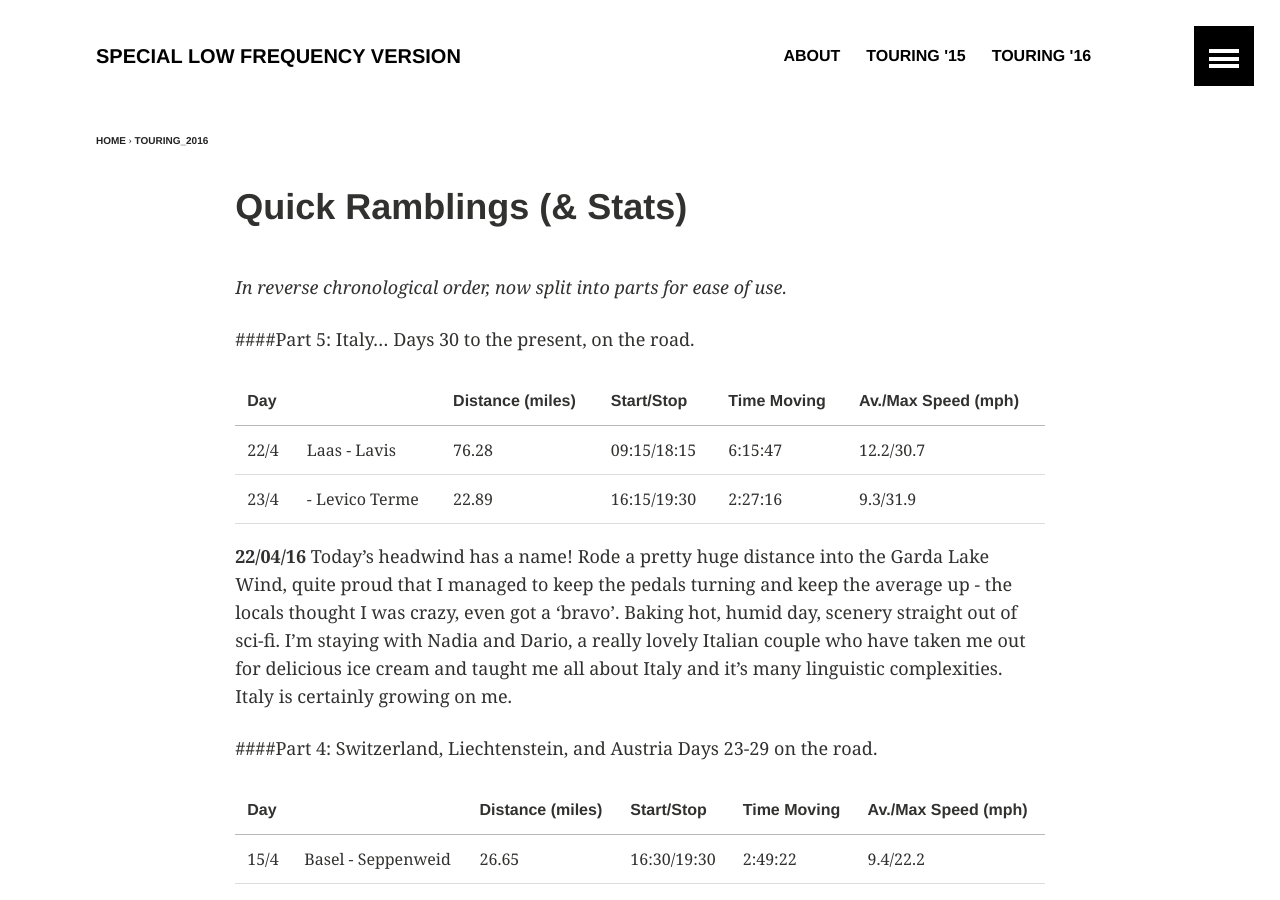
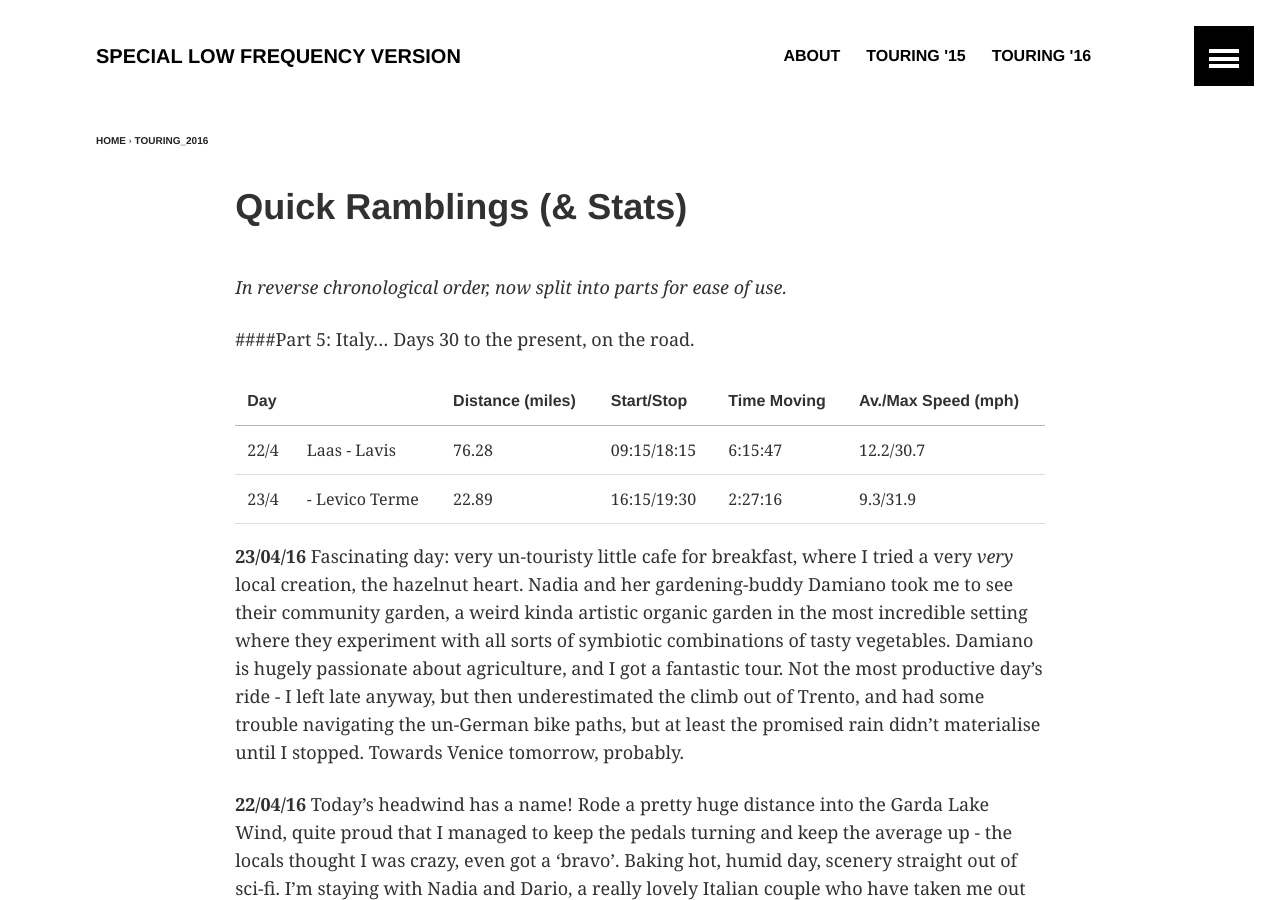
Before and after one commit to ArthurStart/git-blog, a Jekyll site: the page built from _posts/touring/2016-03-24-Quick-Update.md, in a window 1280 px wide and 900 px high. Built offline with Jekyll 4.4.1, drawn with Linux system fonts in a browser that asks for light colours; comment, search, counter and statistics services are not loaded.

Commit message:
Update from Levico Terme

```diff
--- a/_posts/touring/2016-03-24-Quick-Update.md
+++ b/_posts/touring/2016-03-24-Quick-Update.md
@@ -17,6 +17,9 @@ Days 30 to the present, on the road.
 | --- | ---------------- | ----------  | ----------- | ----------------- |
 | 22/4 | Laas - Lavis           | 76.28 | 09:15/18:15 | 6:15:47 | 12.2/30.7 |
 | 23/4 | - Levico Terme         | 22.89 | 16:15/19:30 | 2:27:16 |  9.3/31.9 |
+
+**23/04/16**
+Fascinating day: very un-touristy little cafe for breakfast, where I tried a very *very* local creation, the hazelnut heart. Nadia and her gardening-buddy Damiano took me to see their community garden, a weird kinda artistic organic garden in the most incredible setting where they experiment with all sorts of symbiotic combinations of tasty vegetables. Damiano is hugely passionate about agriculture, and I got a fantastic tour. Not the most productive day's ride - I left late anyway, but then underestimated the climb out of Trento, and had some trouble navigating the un-German bike paths, but at least the promised rain didn't materialise until I stopped. Towards Venice tomorrow, probably.
 
 **22/04/16**
 Today's headwind has a name! Rode a pretty huge distance into the Garda Lake Wind, quite proud that I managed to keep the pedals turning and keep the average up - the locals thought I was crazy, even got a 'bravo'. Baking hot, humid day, scenery straight out of sci-fi. I'm staying with Nadia and Dario, a really lovely Italian couple who have taken me out for delicious ice cream and taught me all about Italy and it's many linguistic complexities. Italy is certainly growing on me.
```
